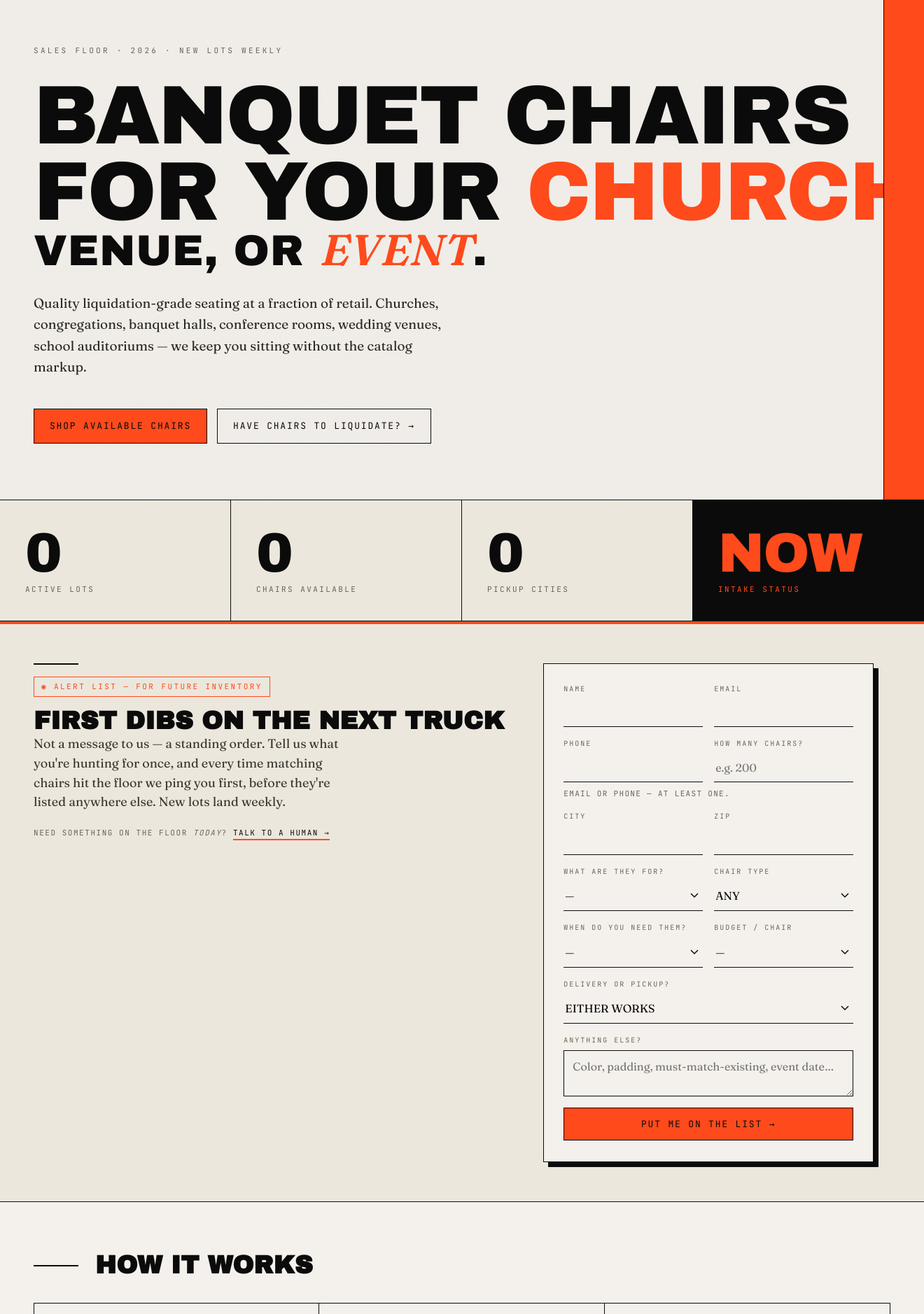
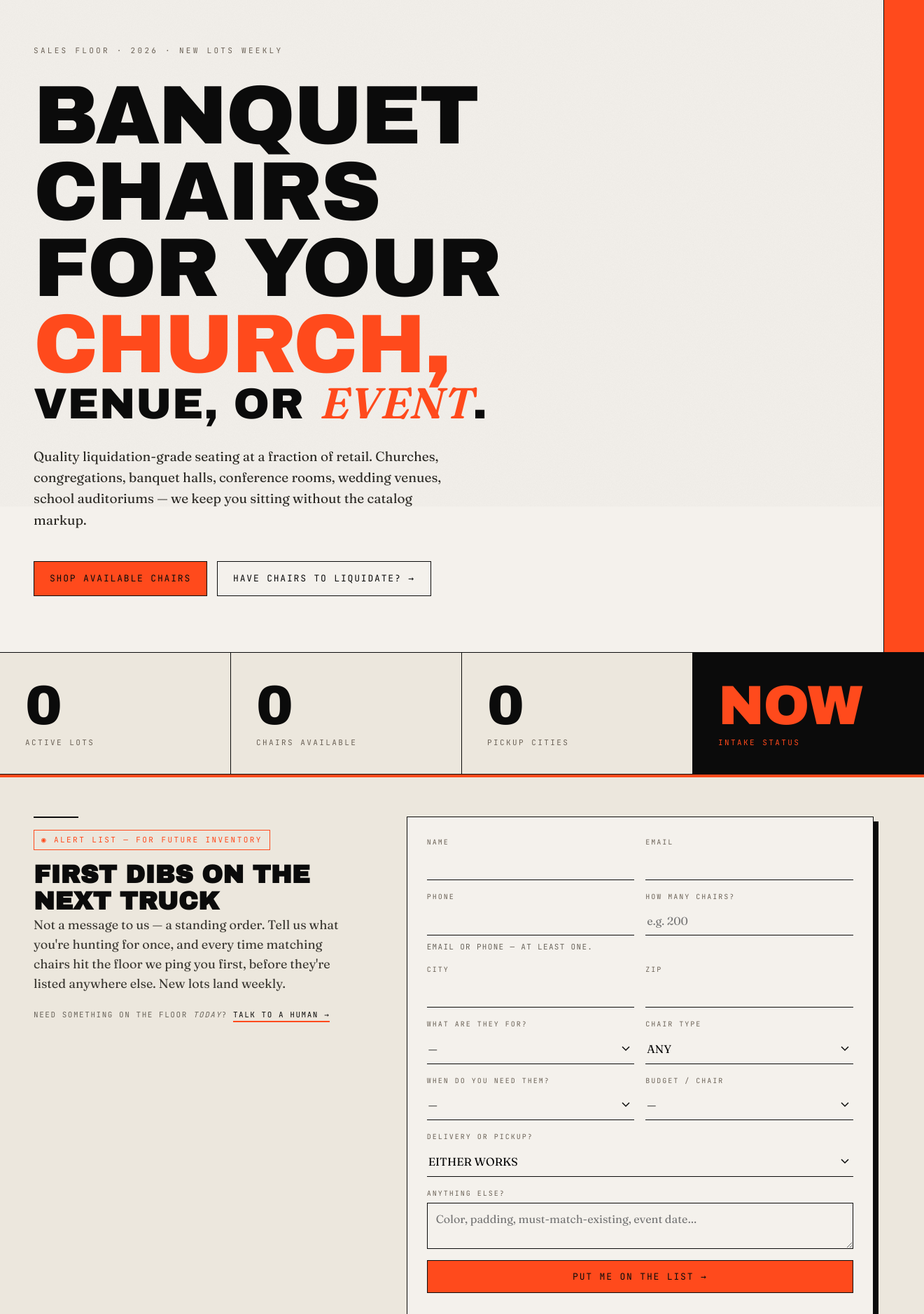
Before and after one commit to AbdelRahmanNasser20/Black-whole, a FastAPI app: page / in a window 1320 px wide; the page is wider, and only the part inside the window is pictured. Shown: the part 76-1954 px from the top of that part at 70% size. Run offline with FastAPI, Linux system fonts and the light colour scheme; data that the repository does not hold is empty; parts of the project's set-up code (start-up, migrations or seed data) failed here and were passed over; some libraries are stand-ins or nearby versions.

Commit message:
Public site: responsive on phone/tablet widths
The brutalist headings were glued with &nbsp; ("FIRST DIBS ON THE NEXT
TRUCK" was one unbreakable 672px word), so any phone viewport got a
horizontally-scrolling page with the whole layout stretched to the
widest title. Replace &nbsp; with normal spaces everywhere except the
marquee ticker and the brand mark (desktop renders identically — those
titles fit one line there anyway).

Plus a ≤600px breakpoint on top of the existing 900px one: header wraps
to two rows, hero type floor drops 54px→34px, full-width hero CTAs,
carousel cards at 82vw (peek of the next card), filter bar wraps 2-up,
single-column footer, tighter section padding. Section titles now clamp
instead of fixed 36px.

Verified at 390px and 768px on /, /listings, /listings/{id}, /sell:
zero horizontal overflow (was body scrollWidth 696 at 390px viewport).

Co-Authored-By: Claude Fable 5 <noreply@anthropic.com>

```diff
--- a/automation/web/static/public.css
+++ b/automation/web/static/public.css
@@ -95,7 +95,7 @@ a { color: var(--ink); }
 a:hover { color: var(--accent); }
 
 .section-rule { height: 2px; background: var(--ink); width: 64px; margin-bottom: 16px; }
-.section-title { font-size: 36px; line-height: 1.02; letter-spacing: 0.005em; }
+.section-title { font-size: clamp(24px, 4.5vw, 36px); line-height: 1.08; letter-spacing: 0.005em; }
 
 /* =========================================================================
    hero (landing)
--- a/automation/web/templates/_public_base.html
+++ b/automation/web/templates/_public_base.html
@@ -16,11 +16,11 @@
     <a class="brand" href="/">
       <span class="brand-mark">◉</span>
       <span class="brand-name">BLACK&nbsp;WHOLE</span>
-      <span class="brand-sub">LIQUIDATION&nbsp;CO.</span>
+      <span class="brand-sub">LIQUIDATION CO.</span>
     </a>
     <nav class="site-nav">
       <a href="/listings" class="nav-link">Inventory</a>
-      <a href="/sell" class="nav-link">Sell&nbsp;Your&nbsp;Chairs</a>
+      <a href="/sell" class="nav-link">Sell Your Chairs</a>
       <a href="/#contact" class="nav-link nav-cta">Contact</a>
     </nav>
   </header>
--- a/automation/web/templates/_subscribe_form.html
+++ b/automation/web/templates/_subscribe_form.html
@@ -7,7 +7,7 @@
     <div>
       <div class="section-rule"></div>
       <div class="section-eyebrow mono tiny">◉ ALERT LIST — FOR FUTURE INVENTORY</div>
-      <h2 class="section-title">FIRST&nbsp;DIBS&nbsp;ON&nbsp;THE&nbsp;NEXT&nbsp;TRUCK</h2>
+      <h2 class="section-title">FIRST DIBS ON THE NEXT TRUCK</h2>
       <p class="contact-lede">
         Not a message to us — a standing order. Tell us what you're hunting
         for once, and every time matching chairs hit the floor we ping you
@@ -28,7 +28,7 @@
       </div>
       <div class="mf-row mf-row--two">
         <label><span>PHONE</span><input name="phone" autocomplete="tel"></label>
-        <label><span>HOW&nbsp;MANY&nbsp;CHAIRS?</span><input name="quantity_wanted" type="number" min="1" placeholder="e.g. 200"></label>
+        <label><span>HOW MANY CHAIRS?</span><input name="quantity_wanted" type="number" min="1" placeholder="e.g. 200"></label>
       </div>
       <div class="mf-hint mono tiny">EMAIL OR PHONE — AT LEAST ONE.</div>
       <div class="mf-row mf-row--two">
@@ -37,7 +37,7 @@
       </div>
       <div class="mf-row mf-row--two">
         <label>
-          <span>WHAT&nbsp;ARE&nbsp;THEY&nbsp;FOR?</span>
+          <span>WHAT ARE THEY FOR?</span>
           <select name="use_case">
             <option value="">—</option>
             <option value="church">Church / congregation</option>
@@ -50,7 +50,7 @@
           </select>
         </label>
         <label>
-          <span>CHAIR&nbsp;TYPE</span>
+          <span>CHAIR TYPE</span>
           <select name="chair_type">
             <option value="">ANY</option>
             <option value="banquet">Banquet</option>
@@ -62,7 +62,7 @@
       </div>
       <div class="mf-row mf-row--two">
         <label>
-          <span>WHEN&nbsp;DO&nbsp;YOU&nbsp;NEED&nbsp;THEM?</span>
+          <span>WHEN DO YOU NEED THEM?</span>
           <select name="timeline">
             <option value="">—</option>
             <option value="asap">ASAP</option>
@@ -71,7 +71,7 @@
           </select>
         </label>
         <label>
-          <span>BUDGET&nbsp;/&nbsp;CHAIR</span>
+          <span>BUDGET / CHAIR</span>
           <select name="budget_per_chair">
             <option value="">—</option>
             <option value="under_5">Under $5</option>
@@ -83,7 +83,7 @@
       </div>
       <div class="mf-row">
         <label>
-          <span>DELIVERY&nbsp;OR&nbsp;PICKUP?</span>
+          <span>DELIVERY OR PICKUP?</span>
           <select name="delivery">
             <option value="">EITHER WORKS</option>
             <option value="pickup">I can pick up locally</option>
@@ -91,7 +91,7 @@
           </select>
         </label>
       </div>
-      <label class="mf-row"><span>ANYTHING&nbsp;ELSE?</span>
+      <label class="mf-row"><span>ANYTHING ELSE?</span>
         <textarea name="notes" rows="2" placeholder="Color, padding, must-match-existing, event date…"></textarea>
       </label>
       <button type="submit" class="btn btn-primary">PUT ME ON THE LIST →</button>
--- a/automation/web/templates/landing.html
+++ b/automation/web/templates/landing.html
@@ -7,8 +7,8 @@
   <div class="hero-grid">
     <div class="hero-tag mono">SALES FLOOR · 2026 · NEW LOTS WEEKLY</div>
     <h1 class="hero-title">
-      <span class="h-line">BANQUET&nbsp;CHAIRS</span>
-      <span class="h-line">FOR&nbsp;YOUR&nbsp;<span class="accent">CHURCH,</span></span>
+      <span class="h-line">BANQUET CHAIRS</span>
+      <span class="h-line">FOR YOUR <span class="accent">CHURCH,</span></span>
       <span class="h-line h-line--sub">VENUE, OR <em>EVENT</em>.</span>
     </h1>
     <p class="hero-lede">
@@ -61,7 +61,7 @@
 <section class="featured">
   <div class="how-head">
     <div class="section-rule"></div>
-    <h2 class="section-title">ON&nbsp;THE&nbsp;FLOOR&nbsp;NOW</h2>
+    <h2 class="section-title">ON THE FLOOR NOW</h2>
     <div class="carousel-nav">
       <button type="button" class="carousel-btn" id="feat-prev" aria-label="previous lots">←</button>
       <button type="button" class="carousel-btn" id="feat-next" aria-label="next lots">→</button>
@@ -104,7 +104,7 @@
     <a class="lot-card lot-card--seeall" href="/listings">
       <div class="seeall-inner">
         <div class="seeall-mark">◉</div>
-        <div class="seeall-text">SEE&nbsp;ALL<br>LOTS&nbsp;→</div>
+        <div class="seeall-text">SEE ALL<br>LOTS →</div>
       </div>
     </a>
   </div>
@@ -117,7 +117,7 @@
 <section class="how">
   <div class="how-head">
     <div class="section-rule"></div>
-    <h2 class="section-title">HOW&nbsp;IT&nbsp;WORKS</h2>
+    <h2 class="section-title">HOW IT WORKS</h2>
   </div>
   <div class="how-grid">
     <article class="how-card">
@@ -143,7 +143,7 @@
     <div>
       <div class="section-rule"></div>
       <div class="section-eyebrow section-eyebrow--ink mono tiny">✉ DIRECT LINE — ABOUT TODAY'S FLOOR</div>
-      <h2 class="section-title">TALK&nbsp;TO&nbsp;A&nbsp;HUMAN</h2>
+      <h2 class="section-title">TALK TO A HUMAN</h2>
       <p class="contact-lede">
         Buying from a lot that's on the floor right now, want a quote or
         freight estimate, or sitting on surplus chairs you'd like us to take
--- a/automation/web/templates/listing_detail.html
+++ b/automation/web/templates/listing_detail.html
@@ -66,7 +66,7 @@
   <div class="contact-grid">
     <div>
       <div class="section-rule"></div>
-      <h2 class="section-title">REQUEST&nbsp;A&nbsp;QUOTE</h2>
+      <h2 class="section-title">REQUEST A QUOTE</h2>
       <p class="contact-lede">
         Tell us how many you need and where they're headed — we'll come back
         with pricing, freight options, and what's in stock. Better rates on
@@ -82,7 +82,7 @@
       </div>
       <div class="mf-row mf-row--two">
         <label><span>PHONE</span><input name="phone" autocomplete="tel"></label>
-        <label><span>QTY&nbsp;INTERESTED</span><input name="quantity_interested" type="number" min="1" value="{{ item.quantity_remaining or '' }}"></label>
+        <label><span>QTY INTERESTED</span><input name="quantity_interested" type="number" min="1" value="{{ item.quantity_remaining or '' }}"></label>
       </div>
       <label class="mf-row"><span>MESSAGE</span>
         <textarea name="message" rows="3" placeholder="Pickup date? Delivery? Offer price?"></textarea>
--- a/automation/web/templates/listings.html
+++ b/automation/web/templates/listings.html
@@ -6,14 +6,14 @@
 <section class="page-head">
   <div class="page-head-left">
     <div class="mono tiny">MANIFEST · ACTIVE</div>
-    <h1 class="page-title"><span class="accent">◉</span>&nbsp;CURRENT&nbsp;INVENTORY</h1>
+    <h1 class="page-title"><span class="accent">◉</span> CURRENT INVENTORY</h1>
     <p class="page-lede">
       Every lot on the floor. Counted, priced by the chair, moved by the pallet.
       Click a card for the full manifest.
     </p>
   </div>
   <div class="page-head-right mono tiny">
-    <div>TOTAL&nbsp;LOTS&nbsp;<span class="tag">{{ items|length }}</span></div>
+    <div>TOTAL LOTS <span class="tag">{{ items|length }}</span></div>
   </div>
 </section>
 
@@ -33,7 +33,7 @@
     </select>
   </div>
   <div class="filter-group">
-    <label class="mono tiny">MIN&nbsp;QTY</label>
+    <label class="mono tiny">MIN QTY</label>
     <input id="f-qty" type="number" min="1" placeholder="any">
   </div>
   <div class="filter-group filter-group--grow">
--- a/automation/web/templates/sell.html
+++ b/automation/web/templates/sell.html
@@ -6,7 +6,7 @@
 <section class="page-head">
   <div class="page-head-left">
     <div class="mono tiny">INTAKE FORM · SELLER</div>
-    <h1 class="page-title">OFFLOAD&nbsp;YOUR&nbsp;SEATING</h1>
+    <h1 class="page-title">OFFLOAD YOUR SEATING</h1>
     <p class="page-lede">
       Venue closing? Hotel refreshing its ballrooms? Event-rental company
       downsizing? We buy in bulk — 50 chairs to 5,000. One check, one truck, gone.
```
Also changed, not shown: other parts of automation/web/static/public.css (+30 -1 lines).
